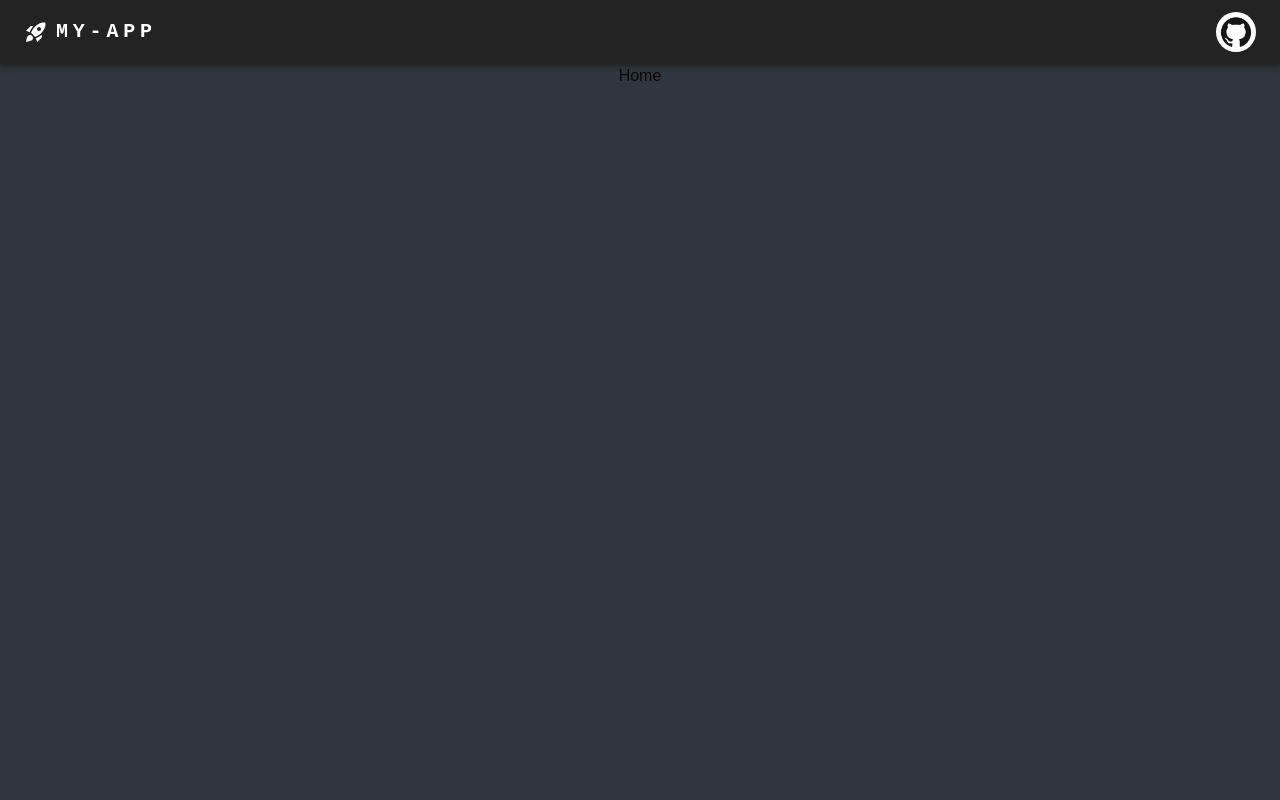
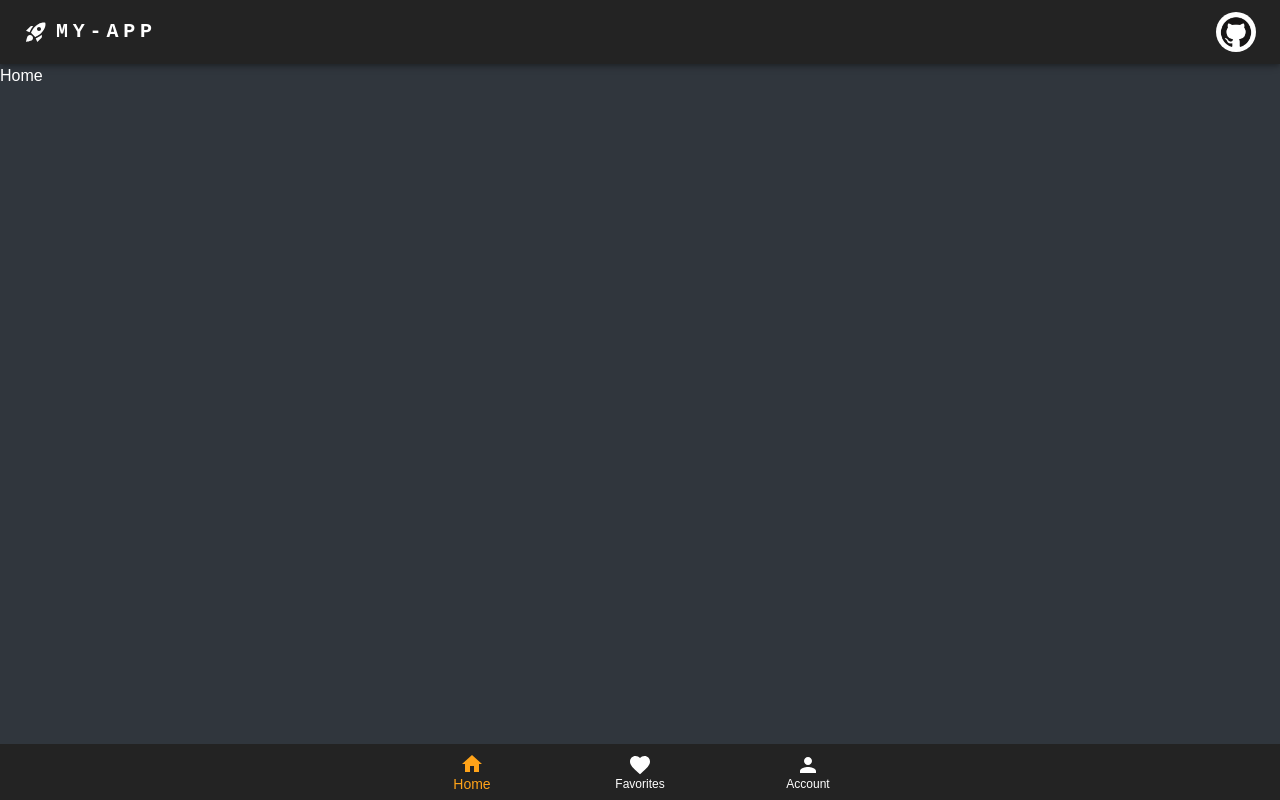
Before and after one commit to nc1z/react-pwa-starter, a React (Create React App) app: page /home in a window 1280 px wide. Built offline with nearby package versions, Linux system fonts and the light colour scheme.

Commit message:
:sparkles: Created BottomNav component

```diff
--- a/src/App.css
+++ b/src/App.css
@@ -1,38 +1,11 @@
 .App {
-  text-align: center;
-}
+  position: fixed;
+  top: 0;
+  bottom: 0;
+  left: 0;
+  right: 0;
+  touch-action: none;
+  overflow: hidden;
 
-.App-logo {
-  height: 40vmin;
-  pointer-events: none;
-}
-
-@media (prefers-reduced-motion: no-preference) {
-  .App-logo {
-    animation: App-logo-spin infinite 20s linear;
-  }
-}
-
-.App-header {
-  background-color: #282c34;
-  min-height: 100vh;
-  display: flex;
-  flex-direction: column;
-  align-items: center;
-  justify-content: center;
-  font-size: calc(10px + 2vmin);
   color: white;
 }
-
-.App-link {
-  color: #61dafb;
-}
-
-@keyframes App-logo-spin {
-  from {
-    transform: rotate(0deg);
-  }
-  to {
-    transform: rotate(360deg);
-  }
-}
--- a/src/App.tsx
+++ b/src/App.tsx
@@ -4,6 +4,7 @@ import { CssBaseline, ThemeProvider } from "@mui/material"
 
 import theme from "./themes/mui"
 import Navbar from "./components/organisms/Navbar/Navbar"
+import BottomNav from "./components/organisms/BottomNav/BottomNav"
 import { Route } from "./router"
 
 import "./App.css"
@@ -24,6 +25,7 @@ function App() {
                 <CssBaseline />
                 <Navbar />
                 <Outlet />
+                <BottomNav />
             </ThemeProvider>
         </div>
     )
--- /dev/null
+++ b/src/components/organisms/BottomNav/BottomNav.module.css
@@ -0,0 +1,7 @@
+.Container {
+    width: 100vw;
+
+    position: fixed;
+    bottom: 0;
+    left: 0;
+}
--- /dev/null
+++ b/src/components/organisms/BottomNav/BottomNav.tsx
@@ -0,0 +1,49 @@
+import Box from "@mui/material/Box"
+import BottomNavigation from "@mui/material/BottomNavigation"
+import BottomNavigationAction from "@mui/material/BottomNavigationAction"
+import HomeIcon from "@mui/icons-material/Home"
+import FavoriteIcon from "@mui/icons-material/Favorite"
+import PersonIcon from "@mui/icons-material/Person"
+import { useState } from "react"
+import { useNavigate } from "react-router-dom"
+
+import { Route } from "../../../router"
+
+import styles from "./BottomNav.module.css"
+
+const BottomNav = () => {
+    const [value, setValue] = useState(0)
+    const navigate = useNavigate()
+
+    return (
+        <Box className={styles.Container}>
+            <BottomNavigation
+                showLabels
+                value={value}
+                onChange={(event, newValue) => {
+                    setValue(newValue)
+                    switch (newValue) {
+                        case 0:
+                            navigate(Route.HOME)
+                            break
+                        case 1:
+                            navigate(Route.FAVORITES)
+                            break
+                        case 2:
+                            navigate(Route.ACCOUNT)
+                            break
+                    }
+                }}
+            >
+                <BottomNavigationAction label="Home" icon={<HomeIcon />} />
+                <BottomNavigationAction
+                    label="Favorites"
+                    icon={<FavoriteIcon />}
+                />
+                <BottomNavigationAction label="Account" icon={<PersonIcon />} />
+            </BottomNavigation>
+        </Box>
+    )
+}
+
+export default BottomNav
--- a/src/index.css
+++ b/src/index.css
@@ -5,6 +5,9 @@ body {
     sans-serif;
   -webkit-font-smoothing: antialiased;
   -moz-osx-font-smoothing: grayscale;
+
+  touch-action: none;
+  overflow: hidden;
 }
 
 code {
--- a/src/router/index.tsx
+++ b/src/router/index.tsx
@@ -7,6 +7,8 @@ import NotFound from "../views/NotFound/NotFound"
 enum Route {
     ROOT = "/",
     HOME = "/home",
+    FAVORITES = "/favorites",
+    ACCOUNT = "/account",
     NOTFOUND = "*",
 }
 
```
